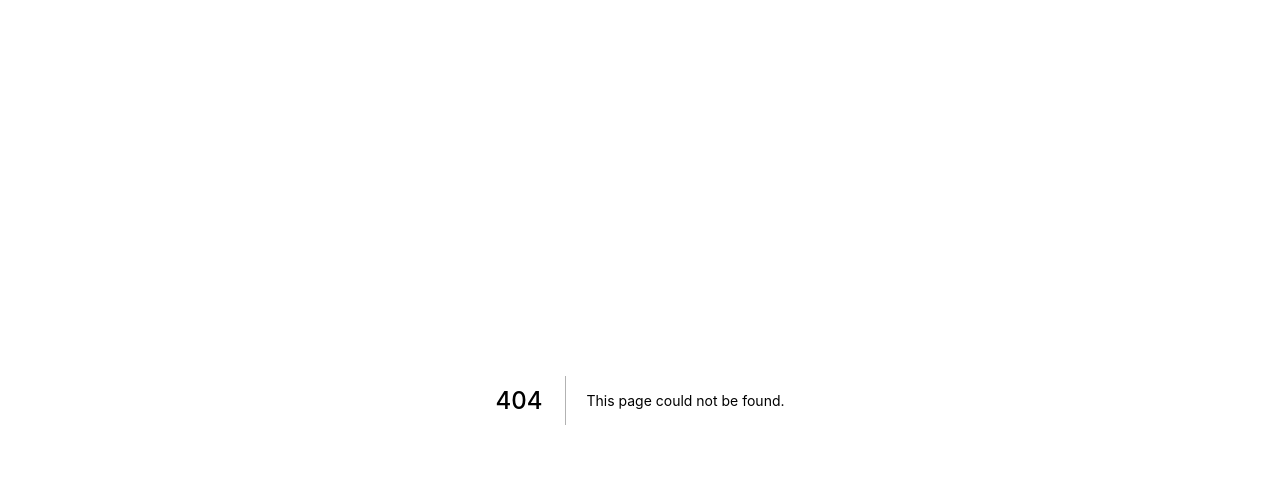
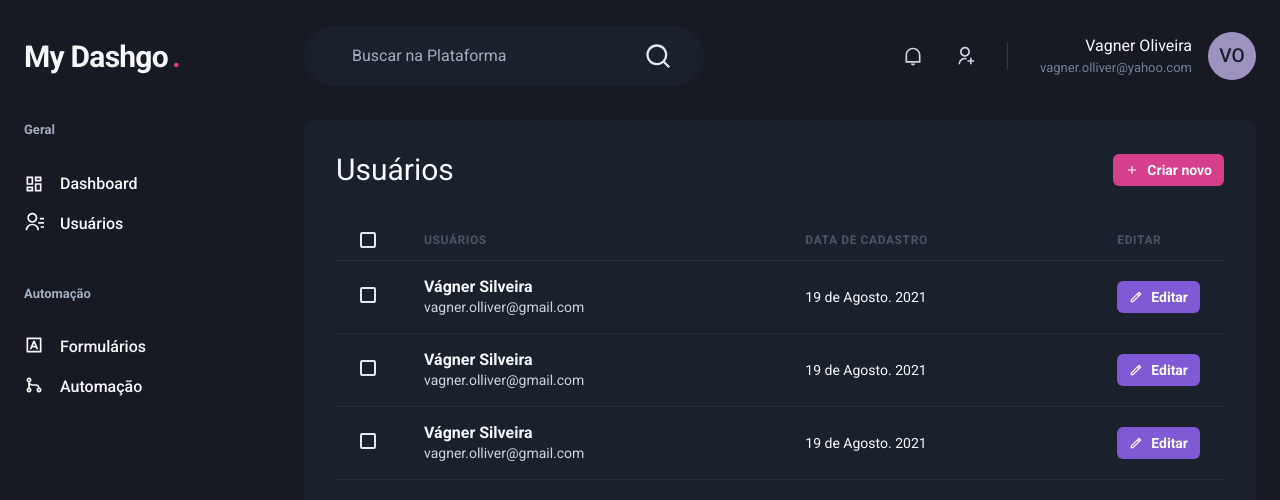
Before and after one commit to vagnerolliver/ignite-my-dashgo, a Next.js app: page /users in a window 1280 px wide. Before the commit this address had no page. Shown: the top 500 px of the page. Built offline with nearby package versions, Linux system fonts and the light colour scheme.

Commit message:
feat: create userList

```diff
--- a/src/pages/dashboard.tsx
+++ b/src/pages/dashboard.tsx
@@ -3,8 +3,6 @@ import dynamic from 'next/dynamic'
 
 import { Header } from "../components/Layout/Header"
 import { Aside } from "../components/Layout/Aside"
-import { m } from "framer-motion"
-
 
 const Chart = dynamic(() => import('react-apexcharts'), {
   ssr: false
--- /dev/null
+++ b/src/pages/users/index.tsx
@@ -0,0 +1,120 @@
+import { Box, Button, Checkbox, Flex, Heading, Icon, Table, Tbody, Td, Text, Th, Thead, Tr } from "@chakra-ui/react"
+import { RiAddLine, RiPencilLine } from "react-icons/ri"
+
+import { Header } from "../../components/Layout/Header"
+import { Aside } from "../../components/Layout/Aside"
+
+export default function UserList() {
+  return(
+    <Box>
+      <Header />
+
+      <Flex w="100%" maxWidth={1480} my="6" mx="auto" px="6">
+        <Aside />
+
+        <Box flex="1"borderRadius={8} bg="gray.800" p="8">
+          <Flex mb="8" justify="space-between" align="center">
+            <Heading size="lg" fontWeight="normal">Usuários</Heading>
+
+            <Button
+              as="a"
+              size="sm"
+              fontSize="sm"
+              colorScheme="pink"
+              leftIcon={<Icon as={RiAddLine}/>}
+            >
+              Criar novo
+            </Button>
+          </Flex>
+
+          <Table colorScheme="whiteAlpha">
+            <Thead>
+              <Tr>
+                <Th px="6" width="8">
+                  <Checkbox colorScheme="pink" />
+                </Th>
+                <Th>Usuários</Th>
+                <Th>Data de Cadastro</Th>
+                <Th>Editar</Th>
+              </Tr>
+            </Thead>
+            <Tbody>
+              <Tr>
+                <Td px="6">
+                  <Checkbox colorScheme="pink" />
+                </Td>
+
+                <Td px="6">
+                  <Box>
+                    <Text fontWeight="bold">Vágner Silveira</Text>
+                    <Text fontSize="sm" color="gray.300">vagner.olliver@gmail.com</Text>
+                  </Box>
+                </Td>
+                <Td fontSize="sm">19 de Agosto. 2021</Td>
+                <Td width="1">
+                  <Button
+                    as="a"
+                    size="sm"
+                    fontSize="sm"
+                    colorScheme="purple"
+                    leftIcon={<Icon as={RiPencilLine}/>}
+                  >
+                    Editar
+                  </Button>
+                </Td>
+              </Tr>
+              <Tr>
+                <Td px="6">
+                  <Checkbox colorScheme="pink" />
+                </Td>
+
+                <Td px="6">
+                  <Box>
+                    <Text fontWeight="bold">Vágner Silveira</Text>
+                    <Text fontSize="sm" color="gray.300">vagner.olliver@gmail.com</Text>
+                  </Box>
+                </Td>
+                <Td fontSize="sm">19 de Agosto. 2021</Td>
+                <Td width="1">
+                  <Button
+                    as="a"
+                    size="sm"
+                    fontSize="sm"
+                    colorScheme="purple"
+                    leftIcon={<Icon as={RiPencilLine}/>}
+                  >
+                    Editar
+                  </Button>
+                </Td>
+              </Tr>
+              <Tr>
+                <Td px="6">
+                  <Checkbox colorScheme="pink" />
+                </Td>
+
+                <Td px="6">
+                  <Box>
+                    <Text fontWeight="bold">Vágner Silveira</Text>
+                    <Text fontSize="sm" color="gray.300">vagner.olliver@gmail.com</Text>
+                  </Box>
+                </Td>
+                <Td fontSize="sm">19 de Agosto. 2021</Td>
+                <Td width="1">
+                  <Button
+                    as="a"
+                    size="sm"
+                    fontSize="sm"
+                    colorScheme="purple"
+                    leftIcon={<Icon as={RiPencilLine}/>}
+                  >
+                    Editar
+                  </Button>
+                </Td>
+              </Tr>
+            </Tbody>
+          </Table>
+        </Box>
+      </Flex>
+    </Box>
+  )
+}
```
